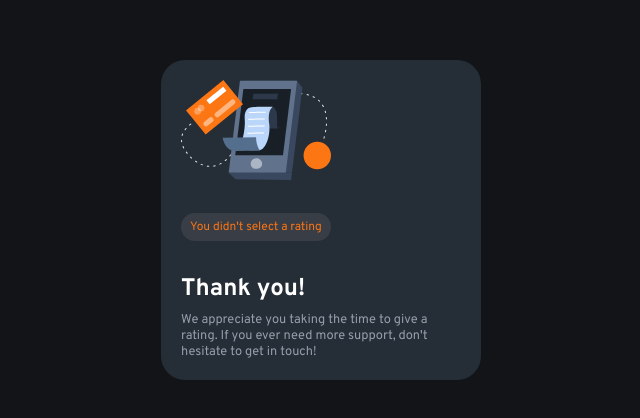
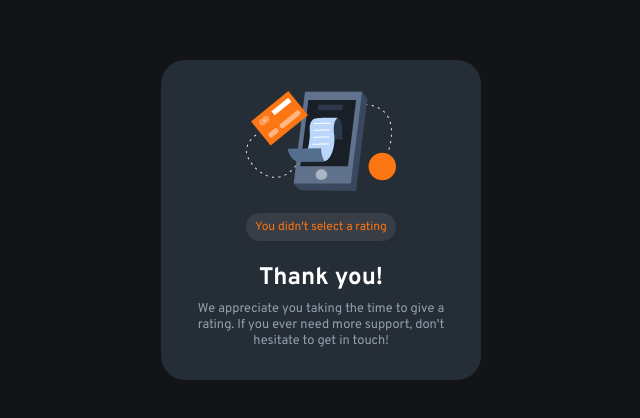
Before and after one commit to tjdanner/interactive-rating-component, a plain HTML site: page submitted.html in a window 1280 px wide. Shown: the part 148-566 px from the top of the page, without its empty margins (319-959 px from the left). Drawn offline with Linux system fonts and the light colour scheme.

Commit message:
Styles are complete, looks just like mockup. Need to complete JavaScript functionality.

```diff
--- a/styles.css
+++ b/styles.css
@@ -81,10 +81,6 @@ body {
     font-family: inherit;
 }
 
-/* .button:hover {
-    background-color: var(--orange);
-}
- */
 #submit {
     width: 100%;
     height: 40px;
@@ -96,6 +92,15 @@ body {
     color: white;
     text-transform: uppercase;
     font-weight: 700;
+}
+
+#submitted {
+    align-items: center;
+    justify-content: space-around;
+}
+
+#submitted div{
+    text-align: center;
 }
 
 #tyimage {
--- a/submitted.html
+++ b/submitted.html
@@ -1,5 +1,6 @@
 <!DOCTYPE html>
 <html lang="en">
+
 <head>
     <meta charset="UTF-8">
     <meta http-equiv="X-UA-Compatible" content="IE=edge">
@@ -8,14 +9,19 @@
     <link href="https://fonts.googleapis.com/css2?family=Overpass:wght@400;700&display=swap" rel="stylesheet">
     <title>Thank You!</title>
 </head>
+
 <body>
-    <div class="rating-box">
+    <div class="rating-box" id="submitted">
         <img src="images\illustration-thank-you.svg" id="tyimage" alt="Thank you.">
         <div id="score">You didn't select a rating</div>
         <div>
             <h2>Thank you!</h2>
-            <p>We appreciate you taking the time to give a rating. If you ever need more support, don't hesitate to get in touch!</p>
+            <p>We appreciate you taking the time to give a rating. If you ever need more support, don't hesitate to get
+                in touch!</p>
         </div>
     </div>
+
+    <script src="script.js"></script>
 </body>
+
 </html>
```
